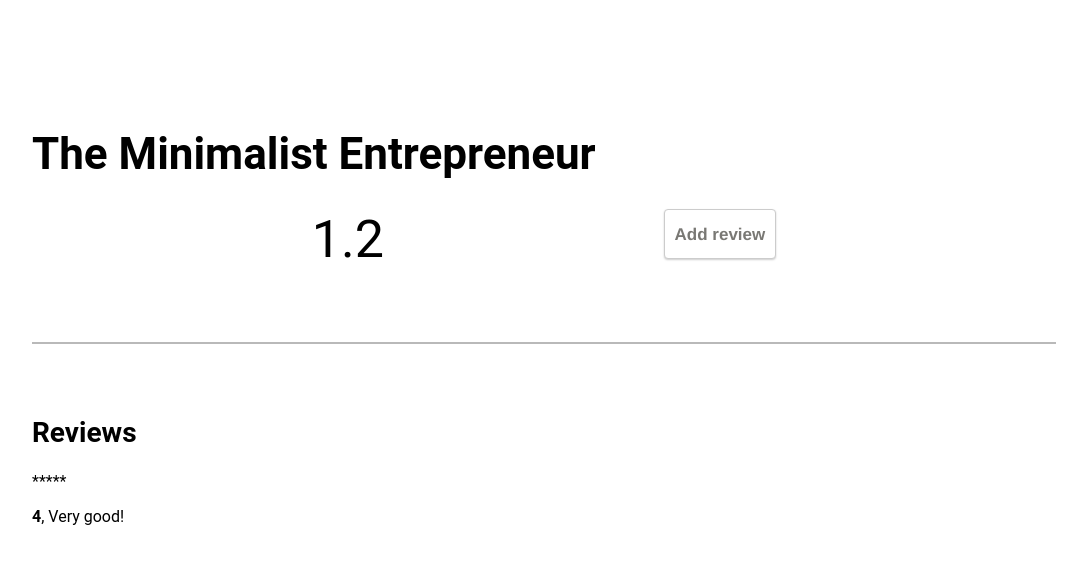
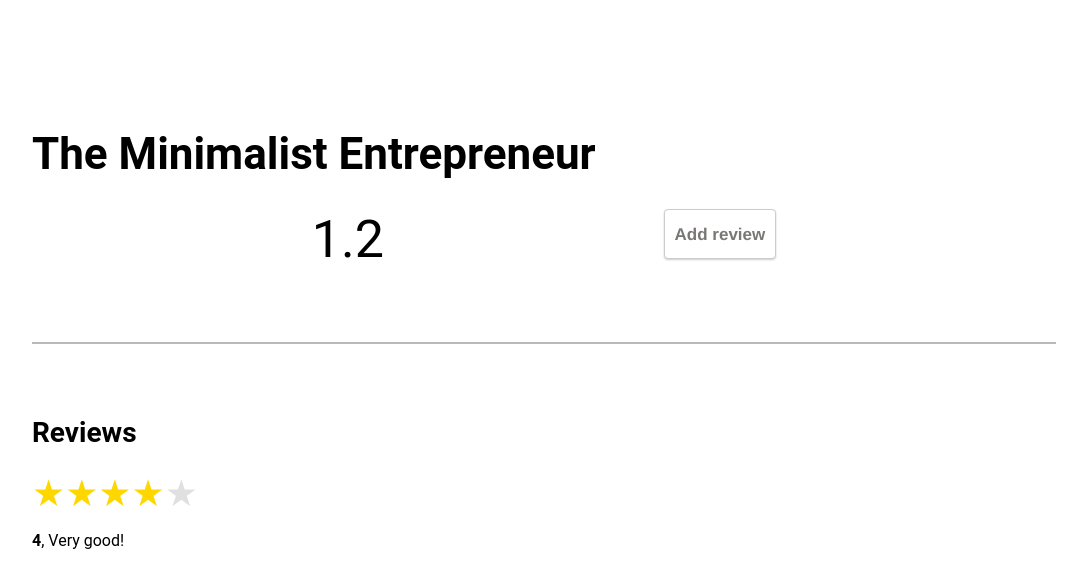
Before and after one commit to itsKarad/Simple-Ratings-App, a React (Create React App) app: page / in a window 1280 px wide. Shown: the top 588 px of the page, without its empty margins (96-1183 px from the left). Built offline with nearby package versions, Linux system fonts and the light colour scheme.

Commit message:
Created Stars & Star component to show product rating

```diff
--- a/src/components/Review.js
+++ b/src/components/Review.js
@@ -1,9 +1,10 @@
 import React from "react";
+import Stars from "./Stars";
 
 const Review = (props) => {
     return (
         <div className = "review-container">
-            *****
+            <Stars rating = {props.review.rating}></Stars>
             <div className = "review-text">
                 <p><strong>{props.review.rating}</strong>, <span class = "review-text-span">{props.review.text}</span></p>
             </div>
--- /dev/null
+++ b/src/components/Star.css
@@ -0,0 +1,7 @@
+.star{
+    color: #E0E0E0 !important;
+    font-size: 37px;
+}
+.active{
+    color: gold !important;
+}
--- /dev/null
+++ b/src/components/Star.js
@@ -0,0 +1,14 @@
+import React from 'react';
+import './Star.css';
+
+const Star = (props) => {
+    return (
+        <div className = "star-container">
+            <span className={`star ${props.active ? "active" : ""}`}>
+                &#9733;
+            </span>
+        </div>
+    )
+};
+
+export default Star;
--- /dev/null
+++ b/src/components/Stars.css
@@ -0,0 +1,4 @@
+.stars-container{
+    display: flex;
+    flex-direction: row;
+}
--- /dev/null
+++ b/src/components/Stars.js
@@ -0,0 +1,19 @@
+import React from 'react';
+import './Stars.css';
+import Star from './Star';
+
+const Stars = (props) => {
+    const [rating, setRating] = React.useState(props.rating);
+    const ARR = [ 1, 2, 3, 4, 5];
+    return (
+        <div className = "stars-container">
+            <Star value = {1} active = {rating>=1}></Star>
+            <Star value = {2} active = {rating>=2}></Star>
+            <Star value = {3} active = {rating>=3}></Star>
+            <Star value = {4} active = {rating>=4}></Star>
+            <Star value = {5} active = {rating>=5}></Star>
+        </div>
+    );
+};
+
+export default Stars;
```
